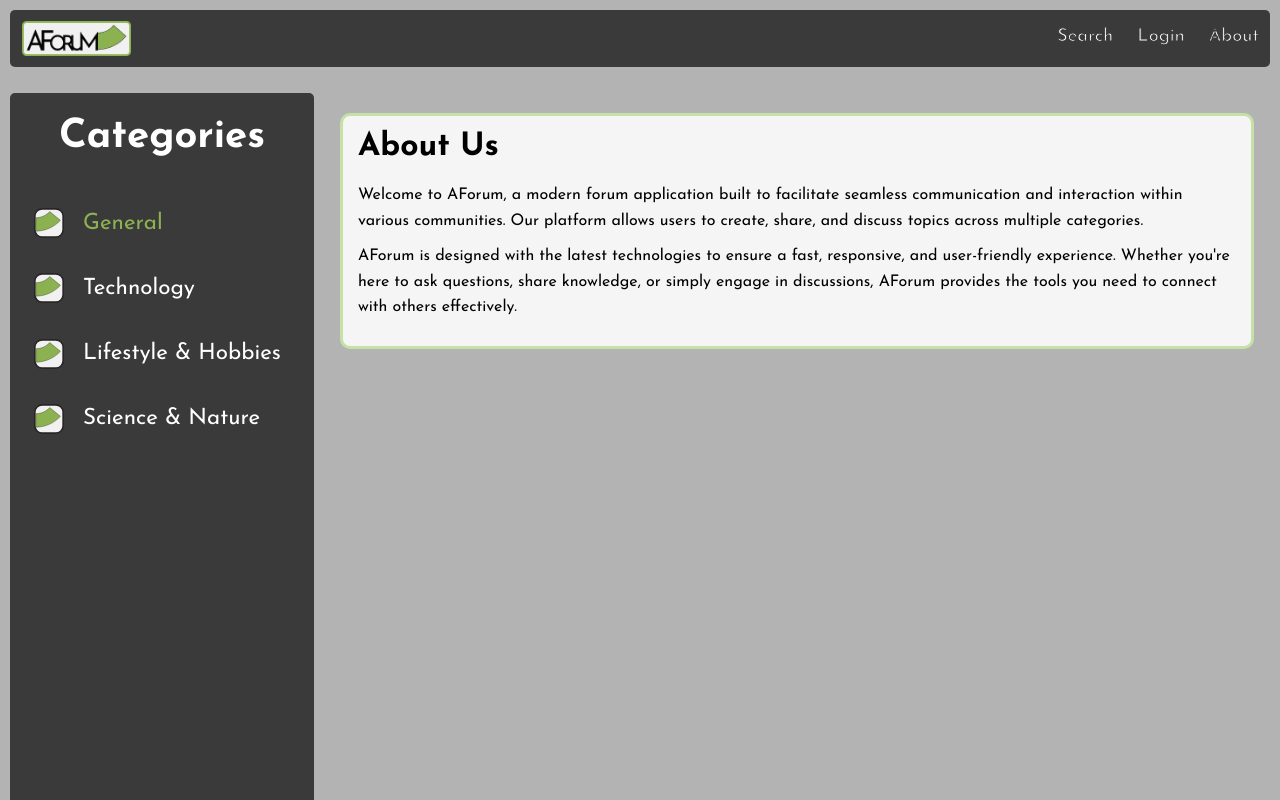
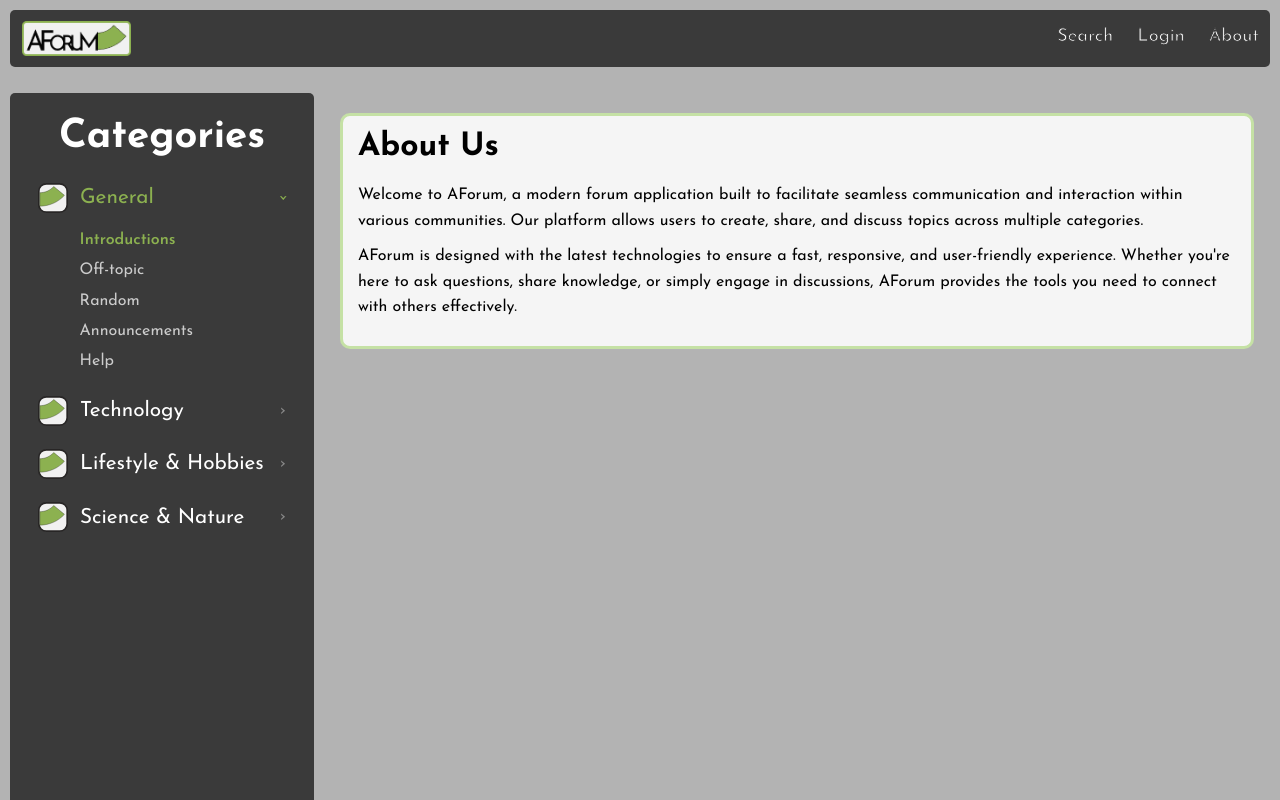
Before and after one commit to AdrianKnudsen/aforum, a Next.js app: page /about in a window 1280 px wide. Built offline with nearby package versions, Linux system fonts and the light colour scheme; no server answers.

Commit message:
add subcategories to forum categories
Each main category (General, Technology, Lifestyle, Science) now has subcategories. Aside is expandable on desktop, mobile shows all categories stacked with visual headers. Posts are filtered and stored by subcategory.

```diff
--- a/sanity/schema/generalPost.ts
+++ b/sanity/schema/generalPost.ts
@@ -20,6 +20,11 @@ const generalPostSchema = {
       to: [{ type: "author" }],
     },
     {
+      name: "subcategory",
+      type: "string",
+      title: "Subcategory",
+    },
+    {
       name: "createdAt",
       type: "datetime",
       title: "Created At",
--- a/sanity/schema/lifestyleHobbies.ts
+++ b/sanity/schema/lifestyleHobbies.ts
@@ -20,6 +20,11 @@ const lifestyleHobbiesPostSchema = {
       to: [{ type: "author" }],
     },
     {
+      name: "subcategory",
+      type: "string",
+      title: "Subcategory",
+    },
+    {
       name: "createdAt",
       type: "datetime",
       title: "Created At",
--- a/sanity/schema/scienceNature.ts
+++ b/sanity/schema/scienceNature.ts
@@ -20,6 +20,11 @@ const scienceNaturePostSchema = {
       to: [{ type: "author" }],
     },
     {
+      name: "subcategory",
+      type: "string",
+      title: "Subcategory",
+    },
+    {
       name: "createdAt",
       type: "datetime",
       title: "Created At",
--- a/sanity/schema/technologyPost.ts
+++ b/sanity/schema/technologyPost.ts
@@ -20,6 +20,11 @@ const technologyPostSchema = {
       to: [{ type: "author" }],
     },
     {
+      name: "subcategory",
+      type: "string",
+      title: "Subcategory",
+    },
+    {
       name: "createdAt",
       type: "datetime",
       title: "Created At",
--- a/src/Css/aside.module.css
+++ b/src/Css/aside.module.css
@@ -22,25 +22,85 @@
   text-align: center;
 }
 
-.aSideContainer ul {
+.aSideContainer > ul {
   list-style: none;
-  margin-left: 1rem;
-  font-size: 1.4rem;
+  margin: 0 0.5rem;
+  padding: 0;
+  display: flex;
+  flex-direction: column;
+  gap: 0.25rem;
 }
 
-.aSideContainer li {
-  margin: 2.2rem 0;
-  cursor: pointer;
+/* Main category group wrapper */
+.categoryGroup {
+  display: flex;
+  flex-direction: column;
+}
+
+/* Main category row */
+.mainCategory {
   display: flex;
   align-items: center;
   gap: 0.75rem;
+  font-size: 1.3rem;
+  padding: 0.6rem 0.75rem;
+  border-radius: 0.375rem;
+  cursor: pointer;
+  transition: color 0.15s ease, background-color 0.15s ease;
 }
 
-/* Hover */
-.aSideContainer li:hover {
+.mainCategory:hover {
   color: #8cb150;
+  background-color: rgba(255, 255, 255, 0.06);
+}
+
+.mainCategory span:first-of-type {
+  flex: 1;
 }
 
 .active {
   color: #8cb150;
 }
+
+/* Chevron indicator */
+.chevron {
+  font-size: 1.1rem;
+  color: #888;
+  transition: transform 0.2s ease;
+  display: inline-block;
+  line-height: 1;
+}
+
+.chevronOpen {
+  transform: rotate(90deg);
+  color: #8cb150;
+}
+
+/* Subcategory list */
+.subList {
+  list-style: none;
+  padding: 0.2rem 0 0.4rem 2.75rem;
+  margin: 0;
+  display: flex;
+  flex-direction: column;
+  gap: 0.1rem;
+}
+
+.subItem {
+  font-size: 1rem;
+  padding: 0.4rem 0.6rem;
+  border-radius: 0.3rem;
+  cursor: pointer;
+  color: #ccc;
+  transition: color 0.15s ease, background-color 0.15s ease;
+}
+
+.subItem:hover {
+  color: #ffffff;
+  background-color: rgba(255, 255, 255, 0.07);
+}
+
+.subActive {
+  color: #8cb150;
+  font-weight: 600;
+}
--- a/src/app/api/posts/route.ts
+++ b/src/app/api/posts/route.ts
@@ -36,8 +36,8 @@ export async function POST(req: NextRequest) {
       return NextResponse.json({ error: "Not authenticated" }, { status: 401 });
     }
 
-    const { _type, title, content } = await req.json();
-    if (!title?.trim() || !content?.trim() || !_type) {
+    const { _type, title, content, subcategory } = await req.json();
+    if (!title?.trim() || !content?.trim() || !_type || !subcategory?.trim()) {
       return NextResponse.json({ error: "Missing fields" }, { status: 400 });
     }
 
@@ -70,6 +70,7 @@ export async function POST(req: NextRequest) {
       _type,
       title,
       content,
+      subcategory,
       createdAt,
       author: { _type: "reference", _ref: author._id },
     });
--- a/src/app/components/Aside.tsx
+++ b/src/app/components/Aside.tsx
@@ -1,34 +1,66 @@
-// Aside — sticky sidebar showing all forum category links. Only rendered on wide screens (768px+).
+// Aside — sticky sidebar showing all forum categories with expandable subcategories.
 "use client";
-import React from "react";
+import React, { useState } from "react";
 import Image from "next/image";
 import styles from "@/Css/aside.module.css";
-import { useCategory, Category } from "@/app/context/CategoryContext";
-
-const categories: { label: string; value: Category }[] = [
-  { label: "General", value: "general" },
-  { label: "Technology", value: "technology" },
-  { label: "Lifestyle & Hobbies", value: "lifestyle" },
-  { label: "Science & Nature", value: "science" },
-];
+import { useCategory } from "@/app/context/CategoryContext";
+import { CATEGORIES, CATEGORY_KEYS, CategoryKey } from "@/app/config/categories";
 
 export default function Aside() {
-  const { selected, setSelected } = useCategory();
+  const { selectedCategory, selectedSubcategory, setSelection } = useCategory();
+  const [expandedCategory, setExpandedCategory] = useState<CategoryKey>(selectedCategory);
+
+  const handleMainClick = (key: CategoryKey) => {
+    if (expandedCategory === key) {
+      setExpandedCategory("" as CategoryKey);
+    } else {
+      setExpandedCategory(key);
+      setSelection(key, CATEGORIES[key].subcategories[0].value);
+    }
+  };
+
+  const handleSubClick = (catKey: CategoryKey, subValue: string) => {
+    setSelection(catKey, subValue);
+  };
 
   return (
     <aside className={styles.aSideContainer}>
       <h2>Categories</h2>
       <ul>
-        {categories.map((cat) => (
-          <li
-            key={cat.value}
-            onClick={() => setSelected(cat.value)}
-            className={selected === cat.value ? styles.active : undefined}
-          >
-            <Image src="/svg/AForumIcon1.svg" alt="icon" width={30} height={30} />
-            &nbsp;{cat.label}
-          </li>
-        ))}
+        {CATEGORY_KEYS.map((key) => {
+          const cat = CATEGORIES[key];
+          const isExpanded = expandedCategory === key;
+          const isMainActive = selectedCategory === key;
+
+          return (
+            <li key={key} className={styles.categoryGroup}>
+              <div
+                className={`${styles.mainCategory} ${isMainActive ? styles.active : ""}`}
+                onClick={() => handleMainClick(key)}
+              >
+                <Image src="/svg/AForumIcon1.svg" alt="icon" width={30} height={30} />
+                <span>{cat.label}</span>
+                <span className={`${styles.chevron} ${isExpanded ? styles.chevronOpen : ""}`}>›</span>
+              </div>
+
+              {isExpanded && (
+                <ul className={styles.subList}>
+                  {cat.subcategories.map((sub) => (
+                    <li
+                      key={sub.value}
+                      className={`${styles.subItem} ${
+                        isMainActive && selectedSubcategory === sub.value ? styles.subActive : ""
+                      }`}
+                      onClick={() => handleSubClick(key, sub.value)}
+                    >
+                      {sub.label}
+                    </li>
+                  ))}
+                </ul>
+              )}
+            </li>
+          );
+        })}
       </ul>
     </aside>
   );
--- /dev/null
+++ b/src/app/config/categories.ts
@@ -0,0 +1,63 @@
+// Central definition of all forum categories and their subcategories.
+
+export type CategoryKey = "general" | "technology" | "lifestyle" | "science";
+
+export interface SubcategoryDef {
+  value: string;
+  label: string;
+}
+
+export interface CategoryDef {
+  label: string;
+  sanityType: "generalPost" | "technologyPost" | "lifestyleHobbiesPost" | "scienceNaturePost";
+  subcategories: SubcategoryDef[];
+}
+
+export const CATEGORIES: Record<CategoryKey, CategoryDef> = {
+  general: {
+    label: "General",
+    sanityType: "generalPost",
+    subcategories: [
+      { value: "introductions", label: "Introductions" },
+      { value: "off-topic", label: "Off-topic" },
+      { value: "random", label: "Random" },
+      { value: "announcements", label: "Announcements" },
+      { value: "help", label: "Help" },
+    ],
+  },
+  technology: {
+    label: "Technology",
+    sanityType: "technologyPost",
+    subcategories: [
+      { value: "programming", label: "Programming" },
+      { value: "gaming", label: "Gaming" },
+      { value: "ai", label: "AI & Machine Learning" },
+      { value: "hardware", label: "Hardware" },
+      { value: "webdev", label: "Web Dev" },
+    ],
+  },
+  lifestyle: {
+    label: "Lifestyle & Hobbies",
+    sanityType: "lifestyleHobbiesPost",
+    subcategories: [
+      { value: "fitness", label: "Fitness" },
+      { value: "food", label: "Food & Cooking" },
+      { value: "travel", label: "Travel" },
+      { value: "music", label: "Music" },
+      { value: "art", label: "Art & Design" },
+    ],
+  },
+  science: {
+    label: "Science & Nature",
+    sanityType: "scienceNaturePost",
+    subcategories: [
+      { value: "space", label: "Space & Astronomy" },
+      { value: "environment", label: "Environment" },
+      { value: "biology", label: "Biology" },
+      { value: "physics", label: "Physics" },
+      { value: "nature", label: "Nature & Wildlife" },
+    ],
+  },
+};
+
+export const CATEGORY_KEYS = Object.keys(CATEGORIES) as CategoryKey[];
--- a/src/app/context/CategoryContext.tsx
+++ b/src/app/context/CategoryContext.tsx
@@ -1,22 +1,34 @@
 "use client";
 import { createContext, useContext, useState } from "react";
+import { CategoryKey, CATEGORIES } from "@/app/config/categories";
 
-export type Category = "general" | "technology" | "lifestyle" | "science";
+export type Category = CategoryKey;
 
 interface CategoryContextType {
-  selected: Category;
-  setSelected: (cat: Category) => void;
+  selectedCategory: CategoryKey;
+  selectedSubcategory: string;
+  setSelection: (category: CategoryKey, subcategory: string) => void;
 }
 
 export const CategoryContext = createContext<CategoryContextType>({
-  selected: "general",
-  setSelected: () => {},
+  selectedCategory: "general",
+  selectedSubcategory: "introductions",
+  setSelection: () => {},
 });
 
 export function CategoryProvider({ children }: { children: React.ReactNode }) {
-  const [selected, setSelected] = useState<Category>("general");
+  const [selectedCategory, setSelectedCategory] = useState<CategoryKey>("general");
+  const [selectedSubcategory, setSelectedSubcategory] = useState(
+    CATEGORIES.general.subcategories[0].value,
+  );
+
+  const setSelection = (category: CategoryKey, subcategory: string) => {
+    setSelectedCategory(category);
+    setSelectedSubcategory(subcategory);
+  };
+
   return (
-    <CategoryContext.Provider value={{ selected, setSelected }}>
+    <CategoryContext.Provider value={{ selectedCategory, selectedSubcategory, setSelection }}>
       {children}
     </CategoryContext.Provider>
   );
```
Also changed, not shown: src/Css/page.module.css (+30 -8 lines), src/app/components/ForumSection.tsx (+9 -7 lines), src/app/page.tsx (+35 -16 lines).
